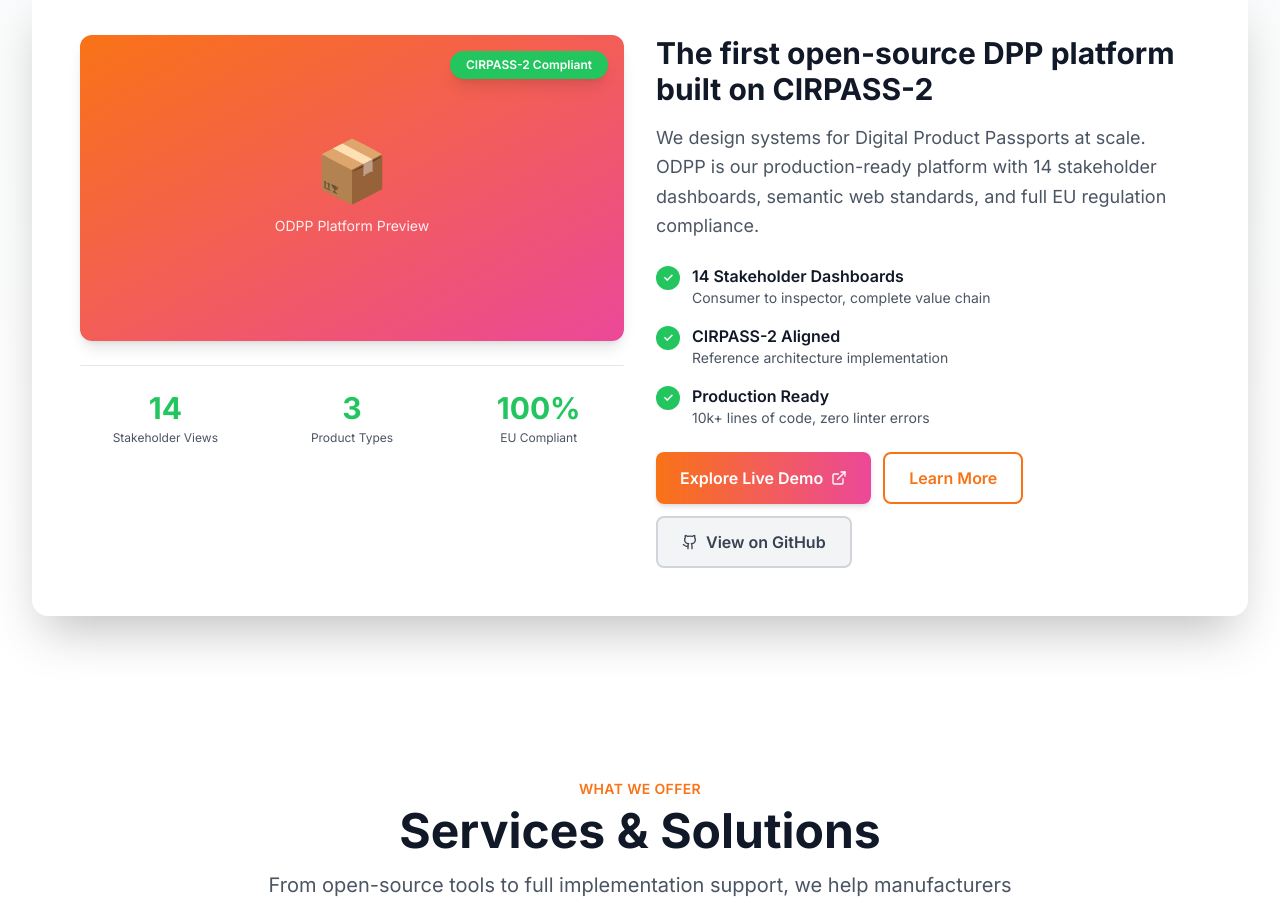
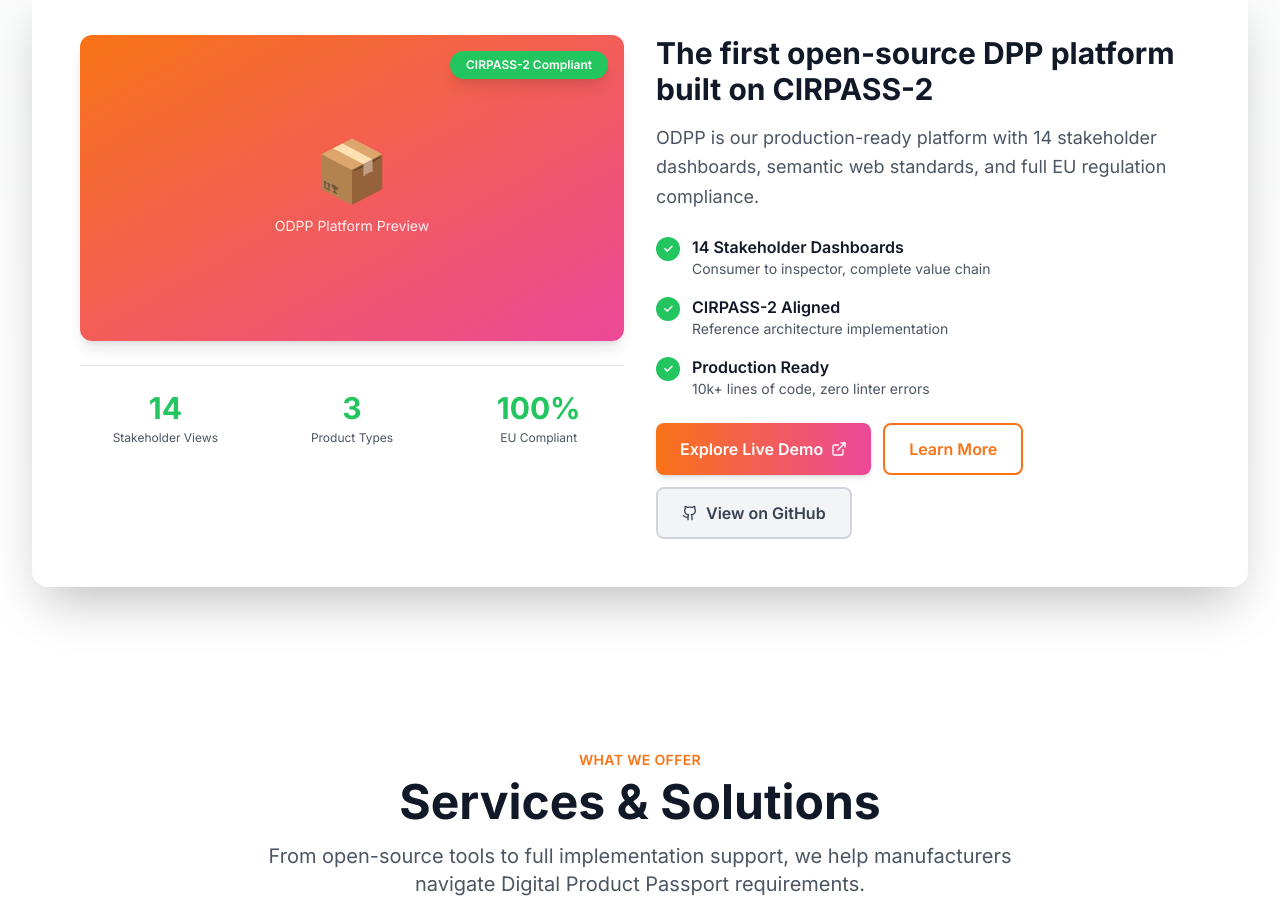
Before and after one commit to flybylow/-HUMANXMACHINE, a Next.js app: page / in a window 1280 px wide. Shown: the part 1020-1923 px from the top of the page. Built offline with nearby package versions, Linux system fonts and the light colour scheme.

Commit message:
Remove DPP systems description from ODPP section

```diff
--- a/components/home/FeaturedProduct.tsx
+++ b/components/home/FeaturedProduct.tsx
@@ -63,7 +63,6 @@ export function FeaturedProduct() {
                 </h3>
 
                 <p className="text-lg text-gray-600 mb-6 leading-relaxed">
-                  We design systems for Digital Product Passports at scale.
                   ODPP is our production-ready platform with 14 stakeholder dashboards,
                   semantic web standards, and full EU regulation compliance.
                 </p>
```
